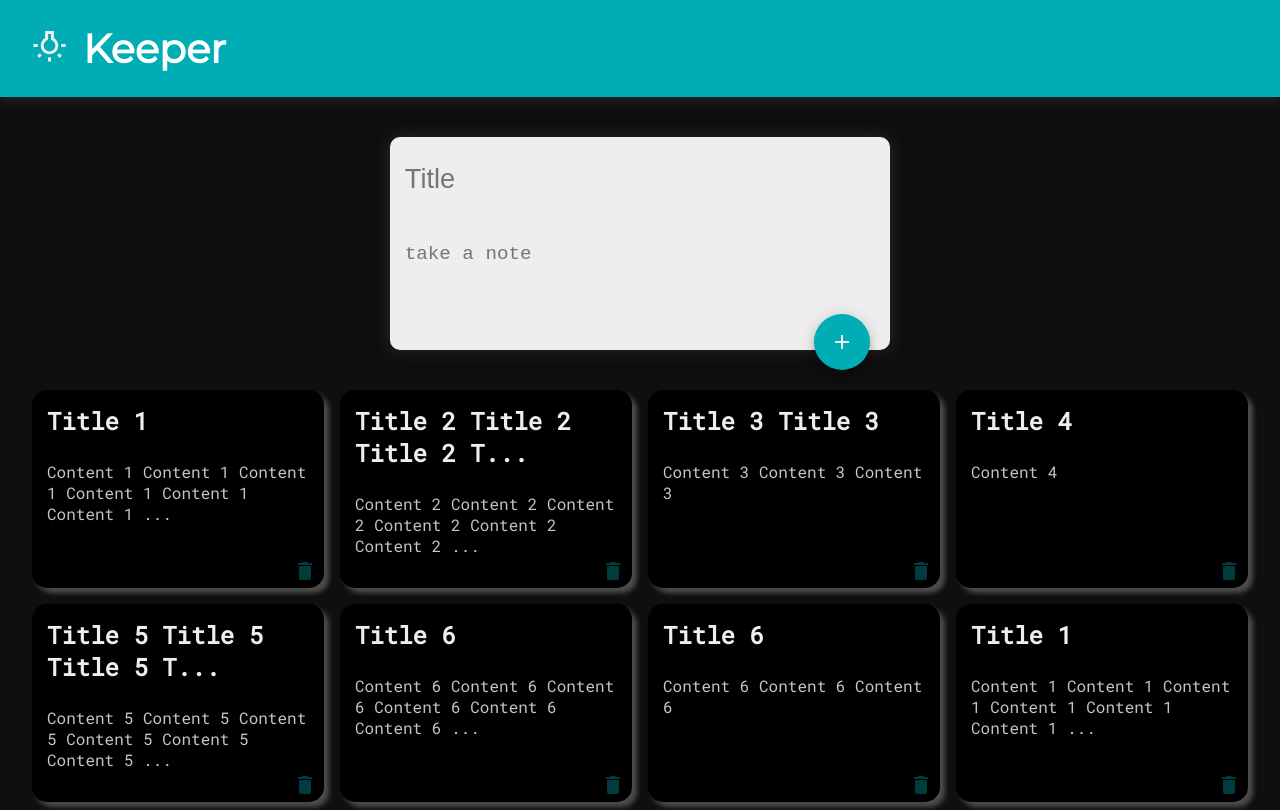
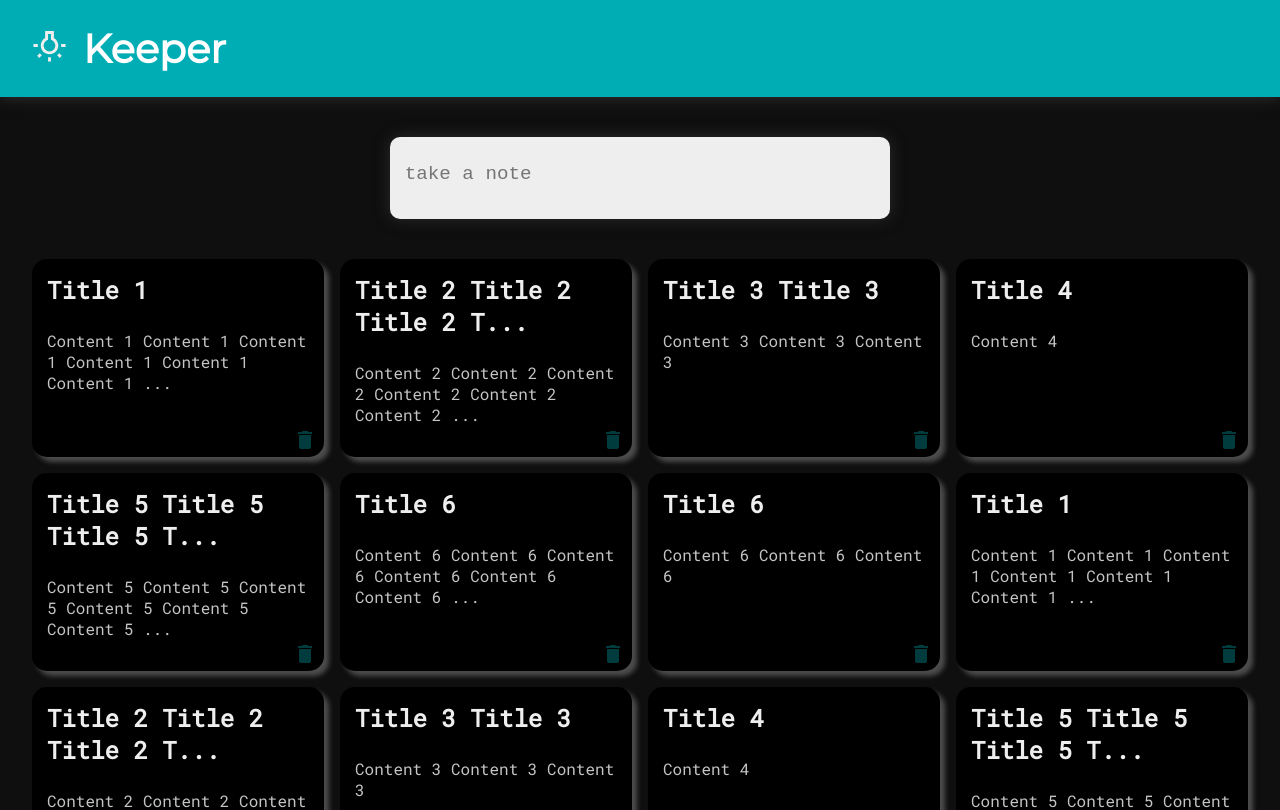
Before and after one commit to vinay-chowdary/keeper-app, a React (Create React App) app in the folder client/: page / in a window 1280 px wide. Shown: the top 810 px of the page. Built offline with nearby package versions, Linux system fonts and the light colour scheme.

Commit message:
added material ui animations and buttons

```diff
--- a/client/src/components/NewNote.jsx
+++ b/client/src/components/NewNote.jsx
@@ -1,31 +1,40 @@
 import React, { useState } from 'react';
 import Fab from '@material-ui/core/Fab';
 import AddIcon from '@material-ui/icons/Add';
-
+import Zoom from '@material-ui/core/Zoom';
+import TextareaAutosize from '@material-ui/core/TextareaAutosize';
 
 function NewNote(props) {
     const [newNote, setNewNote] = useState({
         Title: "",
         Content: ""
     });
+    const [displayTitle, setDisplayTitle] = useState(false);
     function handleChange(event) {
         const { name, value } = event.target;
         setNewNote((prevState) => ({ ...prevState, [name]: value }))
+    }
+    const handleClick = (event) => {
+        setDisplayTitle(true);
     }
     return (
         <div className="newNote container">
             <form
                 autoComplete="off"
                 onSubmit={(e) => {
+                    if (newNote.Title && newNote.Content) {
                         props.onAdd(newNote);
+                        setDisplayTitle(false);
+
                         setNewNote({
                             Title: "",
                             Content: ""
                         })
+                    }
                     e.preventDefault();
                 }}
             >
-                <div>
+                {displayTitle &&
                     <input
                         name="Title"
                         id="todoTitle"
@@ -33,27 +42,29 @@ function NewNote(props) {
                         value={newNote.Title}
                         onChange={handleChange}
                         required={true}
-                        rows="2"
                         spellCheck="false"
+                        autoFocus={true}
                     >
                     </input>
-                </div>
-                <div>
-                    <textarea
+                }
+                <TextareaAutosize
+                    onClick={handleClick}
                     name="Content"
                     id="todotext"
+                    className="textarea"
                     placeholder="take a note"
                     value={newNote.Content}
                     onChange={handleChange}
                     required
-                        rows="3"
+                    rowsMin="1"
+                    rowsMax="7"
                     spellCheck="false"
-                    >
-                    </textarea>
-                </div>
+                />
+                {displayTitle && <Zoom timeout={700} in={true}>
                     <Fab type="submit" color="#00adb5" aria-label="add" className="addBtn">
                         <AddIcon />
                     </Fab>
+                </Zoom>}
             </form>
         </div>
     );
```
Lines whose indentation alone changed are shown as unchanged.
